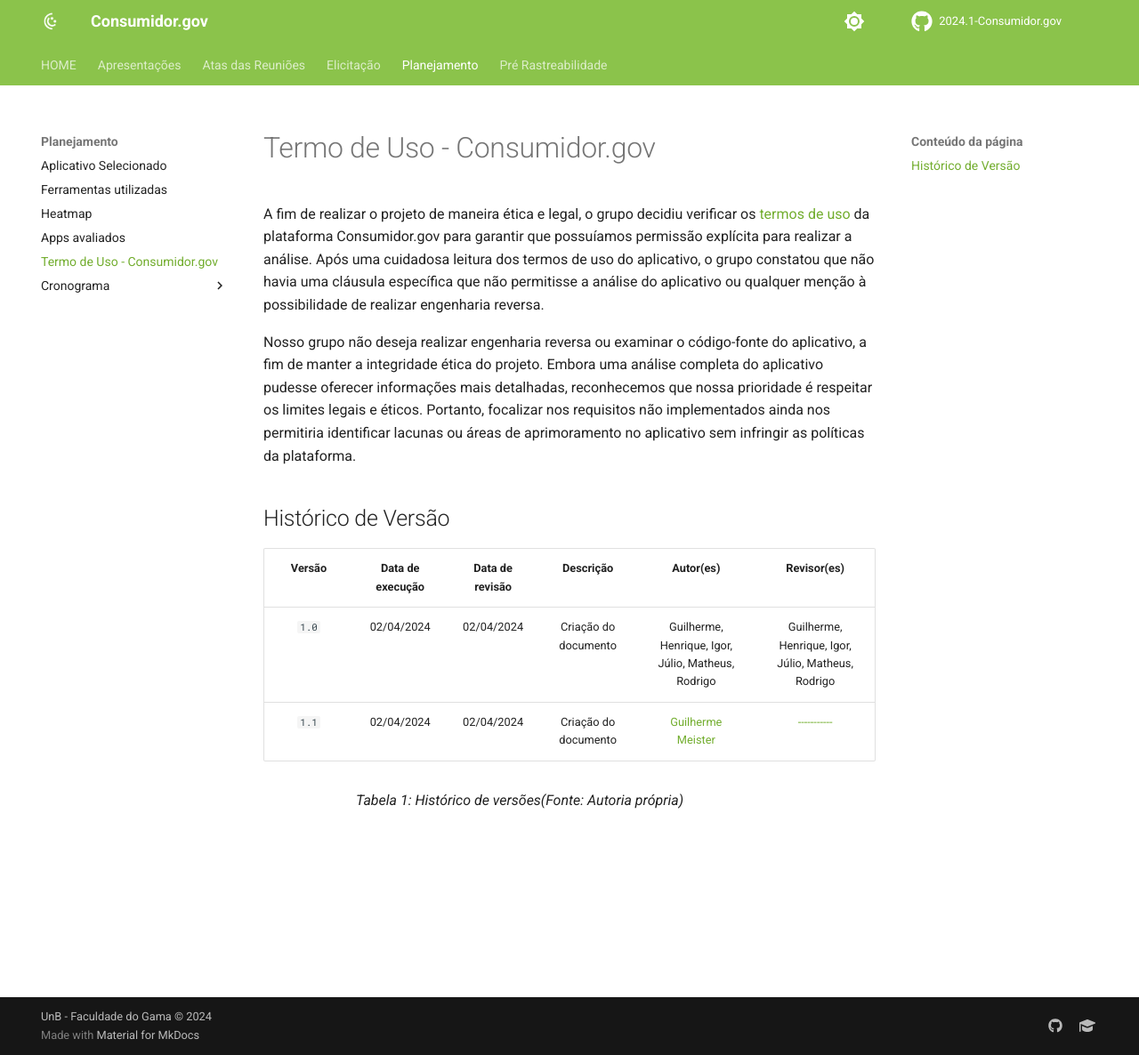
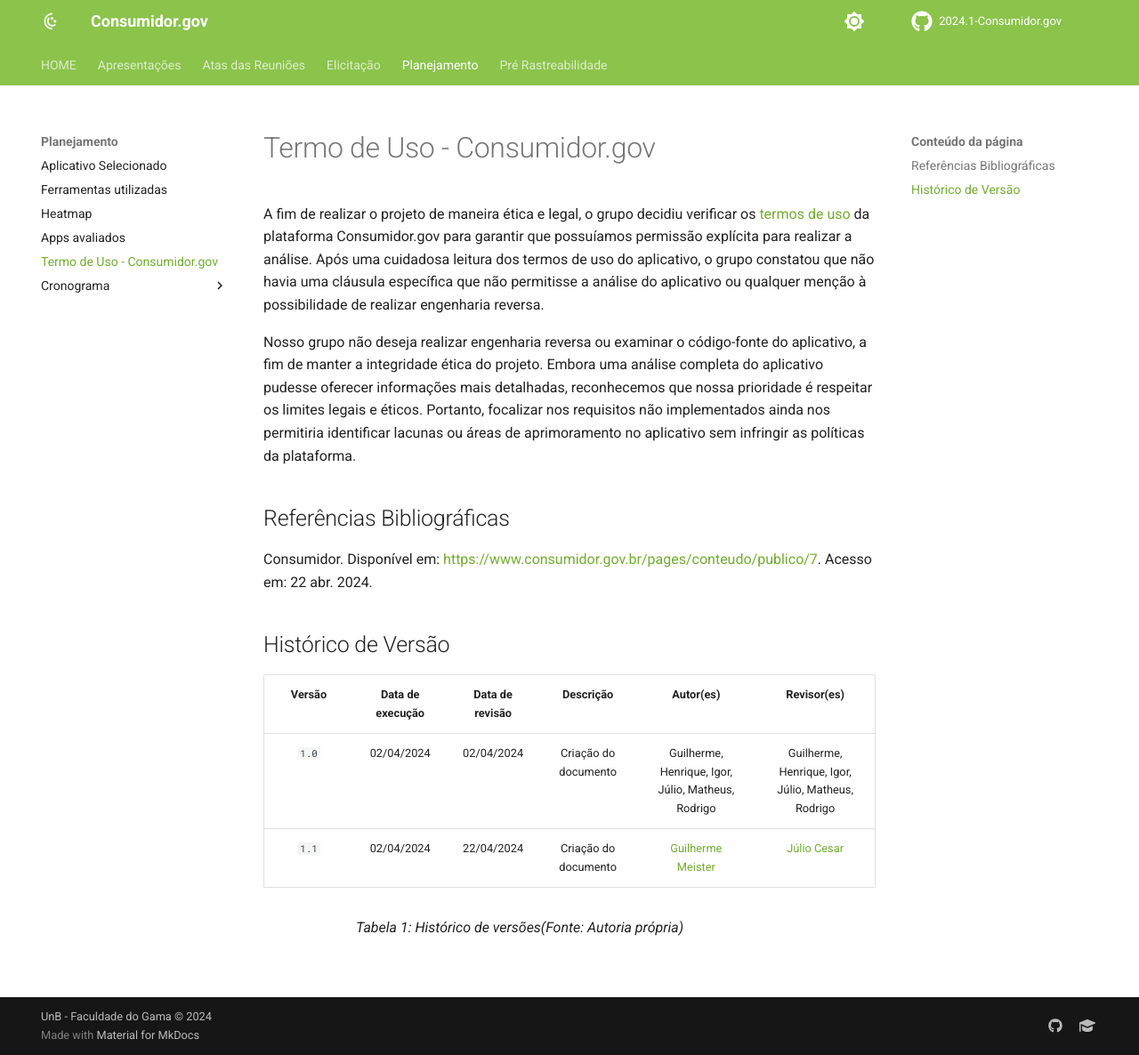
Before and after one commit to Requisitos-de-Software/2024.1-Grupo08, an MkDocs documentation site: the page built from docs/Planejamento/termo-de-uso.md, in a window 1280 px wide and 1186 px high. Shown: the whole window at 89% size. Built offline with MkDocs 1.6.1 and Material for MkDocs 9.7.7, drawn with Linux system fonts in a browser that asks for light colours; comment, search, counter and statistics services are not loaded.

Commit message:
Correção no Termo de Uso

```diff
--- a/docs/Planejamento/termo-de-uso.md
+++ b/docs/Planejamento/termo-de-uso.md
@@ -4,11 +4,17 @@
 
 Nosso grupo não deseja realizar engenharia reversa ou examinar o código-fonte do aplicativo, a fim de manter a integridade ética do projeto. Embora uma análise completa do aplicativo pudesse oferecer informações mais detalhadas, reconhecemos que nossa prioridade é respeitar os limites legais e éticos. Portanto, focalizar nos requisitos não implementados ainda nos permitiria identificar lacunas ou áreas de aprimoramento no aplicativo sem infringir as políticas da plataforma.
 
+## Referências Bibliográficas
+
+Consumidor. Disponível em: <https://www.consumidor.gov.br/pages/conteudo/publico/7>. Acesso em: 22 abr. 2024.
+
+
+
 ## Histórico de Versão
 | Versão | Data de execução | Data de revisão |  Descrição            | Autor(es)         | Revisor(es)  |
 | :------: | :----------: | :--------: | :--------------------: | :-------------: | :----------: |
 | `1.0`  | 02/04/2024 | 02/04/2024 | Criação do documento | Guilherme, Henrique, Igor, Júlio, Matheus, Rodrigo | Guilherme, Henrique, Igor, Júlio, Matheus, Rodrigo |
-| `1.1`  | 02/04/2024 | 02/04/2024 | Criação do documento | [Guilherme Meister](https://github.com/gmeister18) | [-----------](https://github.com/) |
+| `1.1`  | 02/04/2024 | 22/04/2024 | Criação do documento | [Guilherme Meister](https://github.com/gmeister18) | [Júlio Cesar](https://github.com/Julio1099) |
 
 <div align="center">
 <figcaption align="left">Tabela 1: Histórico de versões(Fonte: Autoria própria)</figcaption>
```
